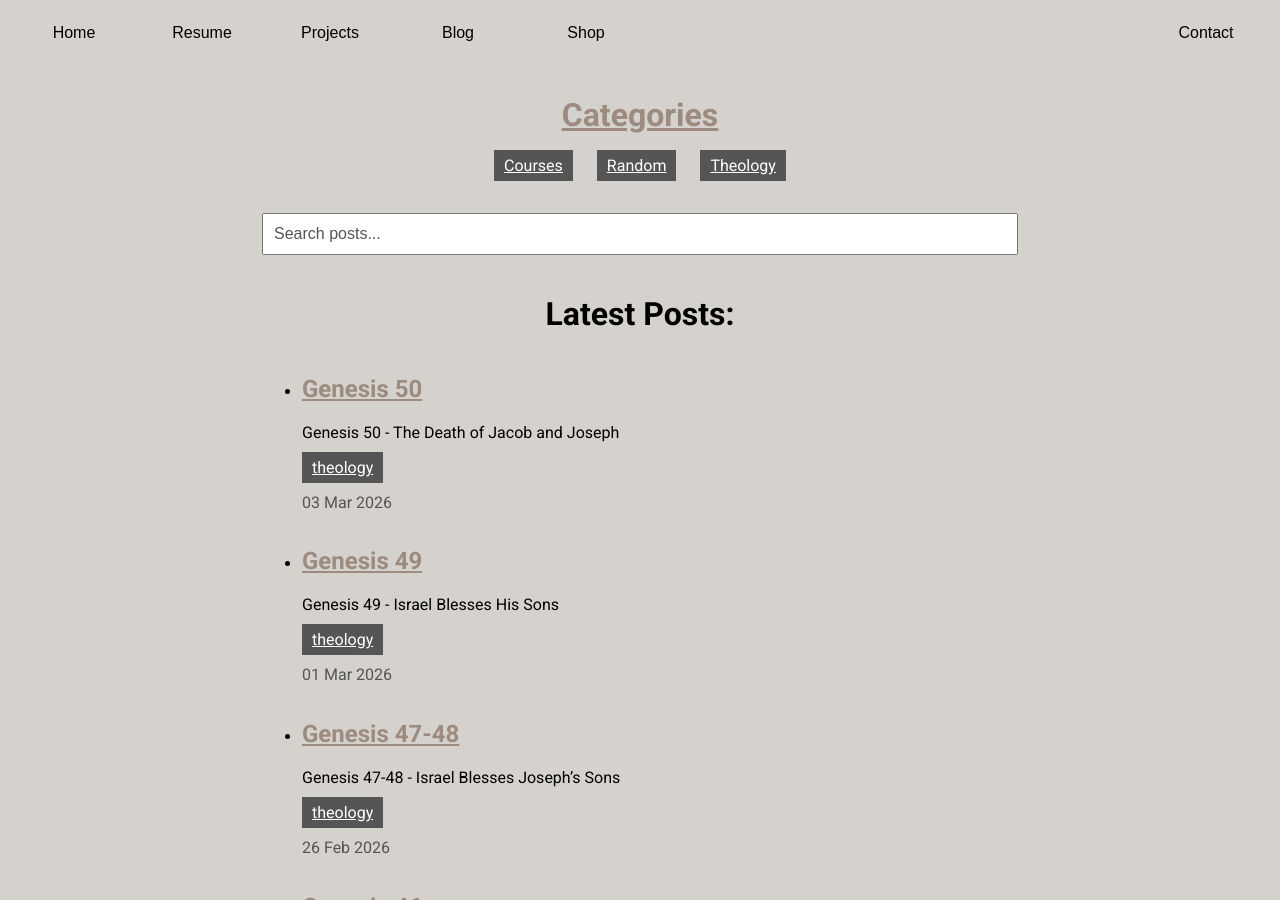
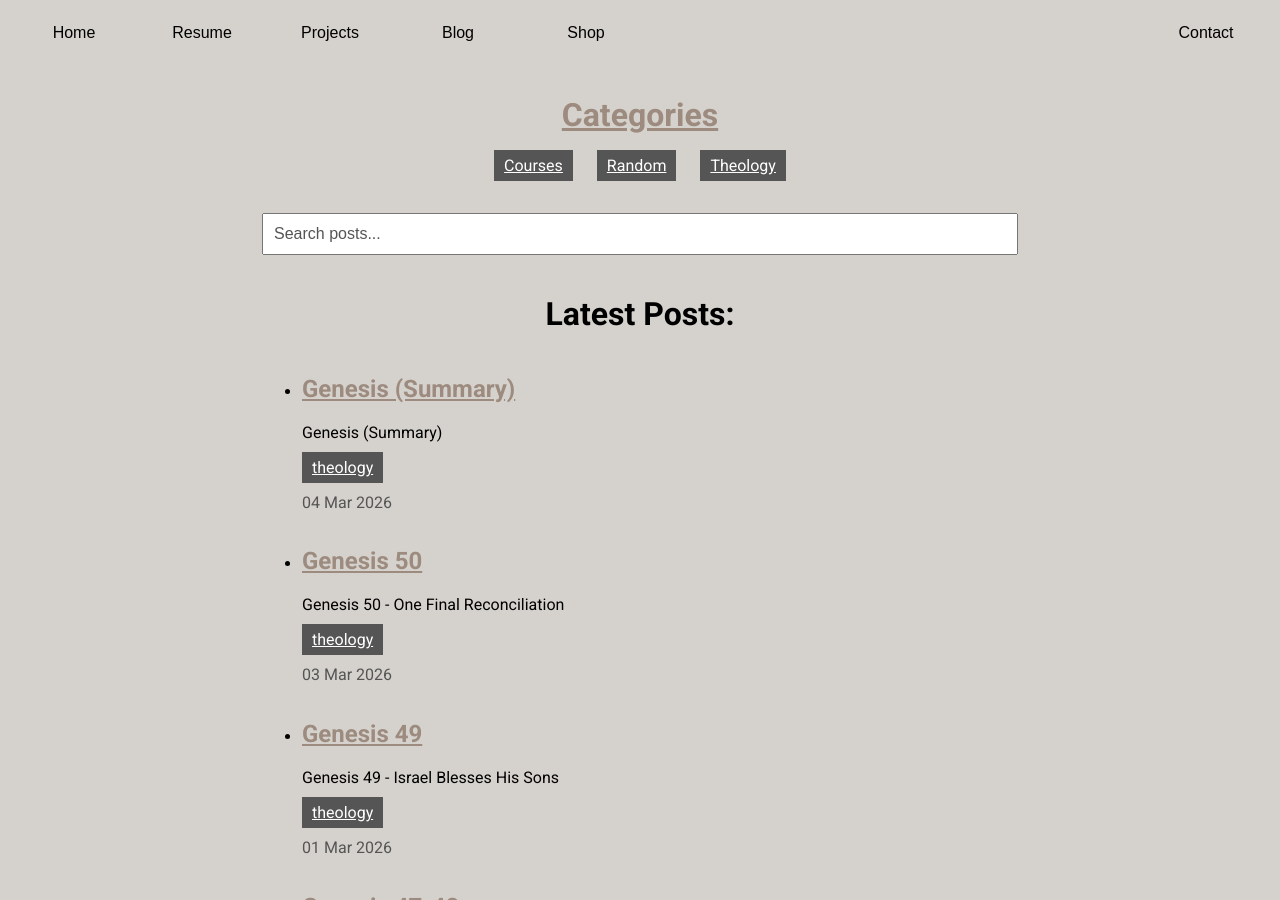
Before and after one commit to Francis-McKee/francis-mckee.github.io, a Jekyll site: the page built from blog.html, in a window 1280 px wide and 900 px high. Built offline with Jekyll 4.4.1, drawn with Linux system fonts in a browser that asks for light colours; nearby versions of some CDN libraries; comment, search, counter and statistics services are not loaded; some of the changed lines change nothing that is shown.

Commit message:
added post 2026-03-04 Genesis (Summary)

```diff
--- a/_posts/theology/genesis/2026-03-03-genesis-50.md
+++ b/_posts/theology/genesis/2026-03-03-genesis-50.md
@@ -5,7 +5,7 @@ title: Genesis 50
 date: 2026-03-03
 comments: true
 ---
-Genesis 50 - The Death of Jacob and Joseph
+Genesis 50 - One Final Reconciliation
 
 <br>
 
--- /dev/null
+++ b/_posts/theology/genesis/2026-03-04-genesis-summary.md
@@ -0,0 +1,28 @@
+---
+layout: post
+category: theology
+title: Genesis (Summary)
+date: 2026-03-04
+comments: true
+---
+Genesis (Summary)
+
+<br>
+
+For this summary post I want to take a step back and look at some key takeways that I have learned through my study. As Genesis can be considered the introduction to the Bible, I'm sure we will see some of these themes continue in the rest of the books of the Bible.
+
+## Takeaways
+
+Takeaways:
+* No one is perfect (not even the patriarchs of the faith), yet God will still choose and use imperfect people to carry out His mission. God is most interested in our time and availability for Him, and less interested in our qualifications or our ability to 'act right.'
+* God is interested in making covenants with His people. He wants to continue this covenant with us today, which is the same covenant that He made with Abraham, Isaac, and Jacob.
+* Our role in the covenant, and what God calls us to, is to be holy, a royal priesthood, that wrestles with the Scriptures and shares the gospel (good news) with the rest of the world. Our faith is perfected by the next generations. In giving God our time, He will change us from the inside to live right, and teach us how to do this.
+* We can do this by trusting in God and the story He is doing in our lives. When we understand how much love and care God has for us, we can spend less time focusing on ourselves (trying to meet our own needs), and more time focusing on His mission to bless others.
+* Another way we can prove our faith and trust in God is by exercising forgiveness to those who have wronged us. This does not mean we excuse the evil done to us, rather we acknowledge that it happened and we choose to focus on the goodness of God in our time of pain.
+
+## Further Study
+
+I also want to keep track of some areas of interest for further study.
+
+Areas of Further Study:
+* [Genesis 49 - Israel Blesses His Sons](https://fnmckee.com/theology/2026/03/01/genesis-49.html)
```
Also changed, not shown: 1 other file.
